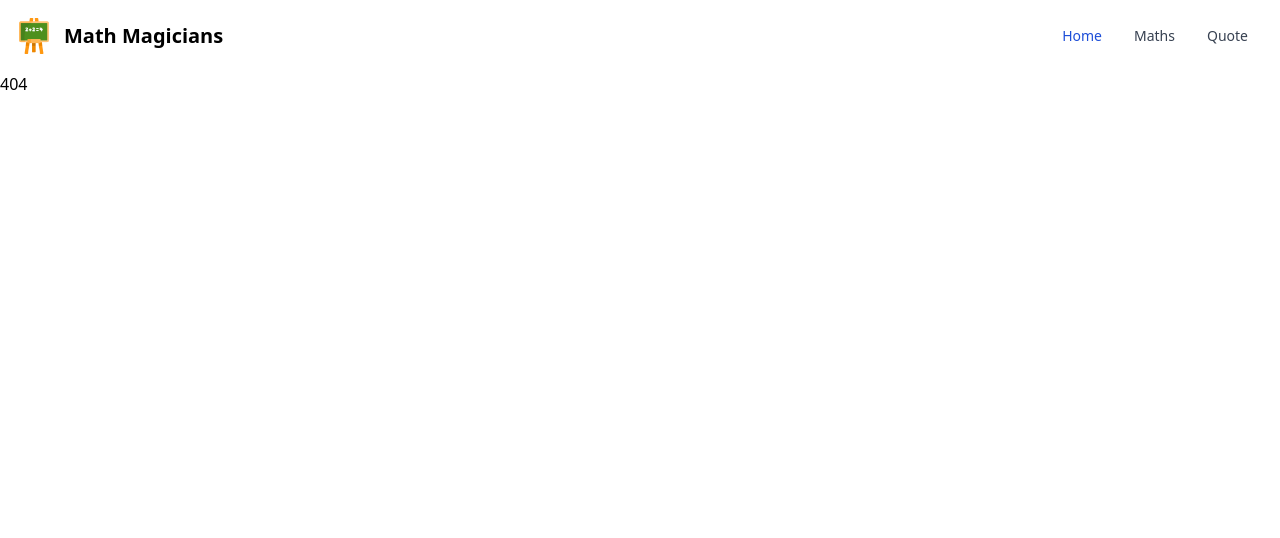
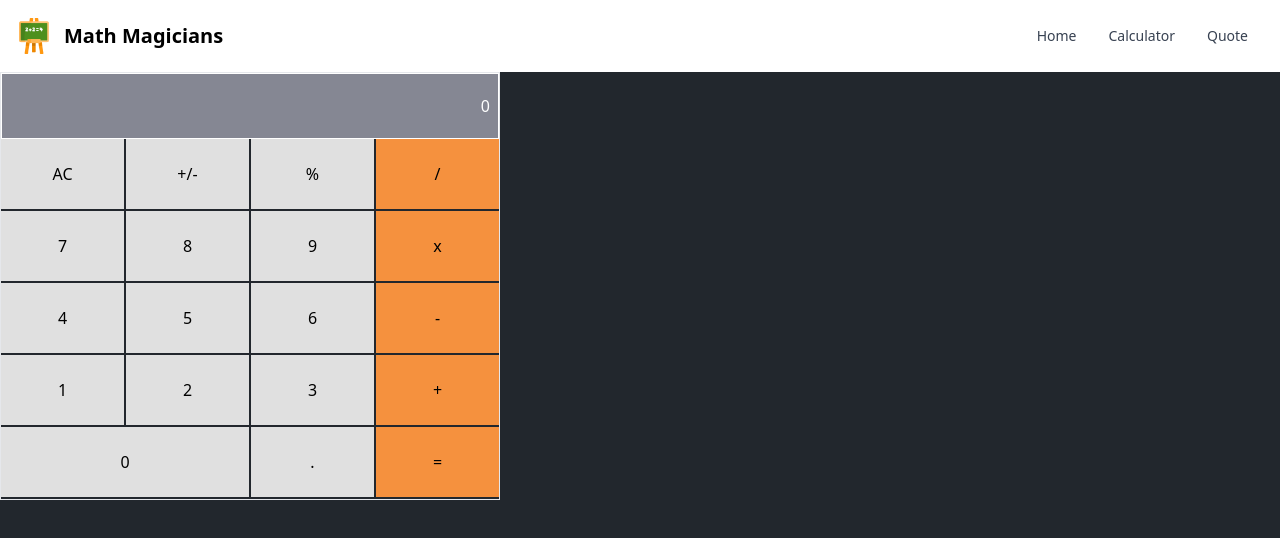
Before and after one commit to didierganthier/math-magicians, a React (Create React App) app: page /calculator in a window 1280 px wide. Before the commit this address had no page. Shown: the top 538 px of the page. Built offline with nearby package versions, Linux system fonts and the light colour scheme.

Commit message:
Highlight link navigation

```diff
--- a/src/App.js
+++ b/src/App.js
@@ -2,7 +2,7 @@ import React from 'react';
 import { Route, Routes } from 'react-router-dom';
 import Navbar from './components/Navbar';
 import Home from './pages/Home';
-import Math from './pages/Math';
+import CalculatorPage from './pages/CalculatorPage';
 import NotMatch from './pages/NotMatch';
 import Quote from './pages/Quote';
 
@@ -17,7 +17,7 @@ const App = () => (
           <Home />
         )}
       />
-      <Route path="/maths" element={<Math />} />
+      <Route path="/calculator" element={<CalculatorPage />} />
       <Route path="/quote" element={<Quote />} />
       <Route path="*" element={<NotMatch />} />
     </Routes>
--- /dev/null
+++ b/src/components/NavLink.js
@@ -0,0 +1,23 @@
+import React from 'react';
+import PropTypes from 'prop-types';
+
+const NavLink = (props) => {
+  const { link, text } = props;
+
+  const createdLink = `http://localhost:3000${link}`;
+
+  return (
+    <li>
+      <a href={link} className={`block py-2 pr-4 pl-3 text-gray-700 ${window.location.href === createdLink ? 'bg-blue-700 md:bg-transparent md:text-blue-700' : 'md:hover:text-blue-700'} rounded hover:bg-gray-100 md:hover:bg-transparent md:border-0 md:p-0 dark:text-gray-400 md:dark:hover:text-white dark:hover:bg-gray-700 dark:hover:text-white md:dark:hover:bg-transparent`}>
+        {text}
+      </a>
+    </li>
+  );
+};
+
+NavLink.propTypes = {
+  link: PropTypes.string.isRequired,
+  text: PropTypes.string.isRequired,
+};
+
+export default NavLink;
--- a/src/components/Navbar.js
+++ b/src/components/Navbar.js
@@ -1,8 +1,10 @@
 import React, { useState } from 'react';
 import logo from '../assets/images/logo.png';
+import NavLink from './NavLink';
 
 const Navbar = () => {
   const [showMenu, setShowMenu] = useState(false);
+  const [currentTab, setCurrentTab] = useState('Home');
 
   return (
 
@@ -18,15 +20,9 @@ const Navbar = () => {
         </button>
         <div className={`${showMenu ? '' : 'hidden'} w-full md:block md:w-auto`} id="navbar-default">
           <ul className="flex flex-col p-4 mt-4 bg-gray-50 rounded-lg border border-gray-100 md:flex-row md:space-x-8 md:mt-0 md:text-sm md:font-medium md:border-0 md:bg-white dark:bg-gray-800 md:dark:bg-gray-900 dark:border-gray-700">
-            <li>
-              <a href="/" className="block py-2 pr-4 pl-3 text-white bg-blue-700 rounded md:bg-transparent md:text-blue-700 md:p-0 dark:text-white" aria-current="page">Home</a>
-            </li>
-            <li>
-              <a href="/Maths" className="block py-2 pr-4 pl-3 text-gray-700 rounded hover:bg-gray-100 md:hover:bg-transparent md:border-0 md:hover:text-blue-700 md:p-0 dark:text-gray-400 md:dark:hover:text-white dark:hover:bg-gray-700 dark:hover:text-white md:dark:hover:bg-transparent">Maths</a>
-            </li>
-            <li>
-              <a href="/quote" className="block py-2 pr-4 pl-3 text-gray-700 rounded hover:bg-gray-100 md:hover:bg-transparent md:border-0 md:hover:text-blue-700 md:p-0 dark:text-gray-400 md:dark:hover:text-white dark:hover:bg-gray-700 dark:hover:text-white md:dark:hover:bg-transparent">Quote</a>
-            </li>
+            <NavLink link="/" text="Home" currentTab={currentTab} setCurrentTab={setCurrentTab} />
+            <NavLink link="/calculator" text="Calculator" currentTab={currentTab} setCurrentTab={setCurrentTab} />
+            <NavLink link="/quote" text="Quote" currentTab={currentTab} setCurrentTab={setCurrentTab} />
           </ul>
         </div>
       </div>
--- a/src/pages/Math.js
+++ b/src/pages/CalculatorPage.js
@@ -1,10 +1,10 @@
 import React from 'react';
 import Calculator from '../components/Calculator';
 
-const Math = () => (
+const CalculatorPage = () => (
   <div className="bg-[#22272D] h-screen">
     <Calculator />
   </div>
 );
 
-export default Math;
+export default CalculatorPage;
```
